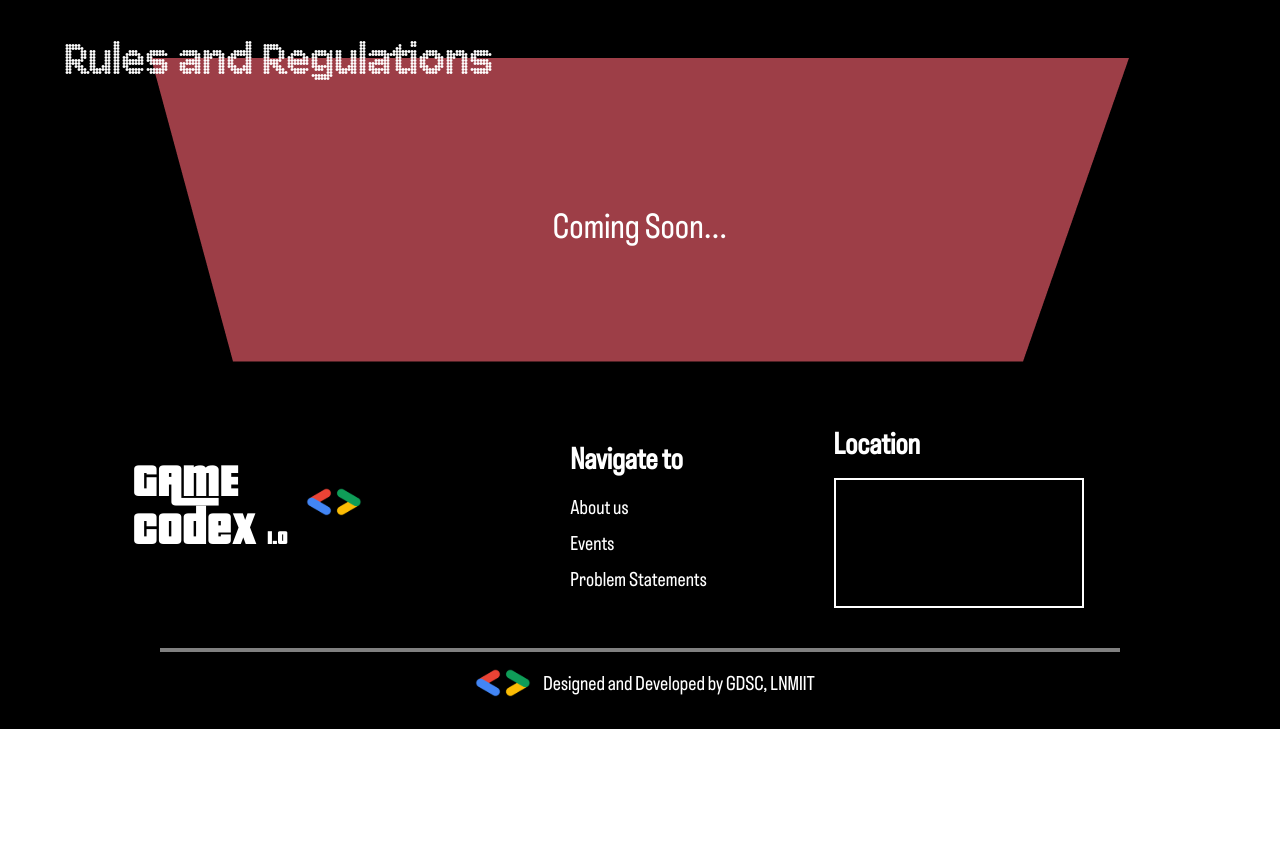
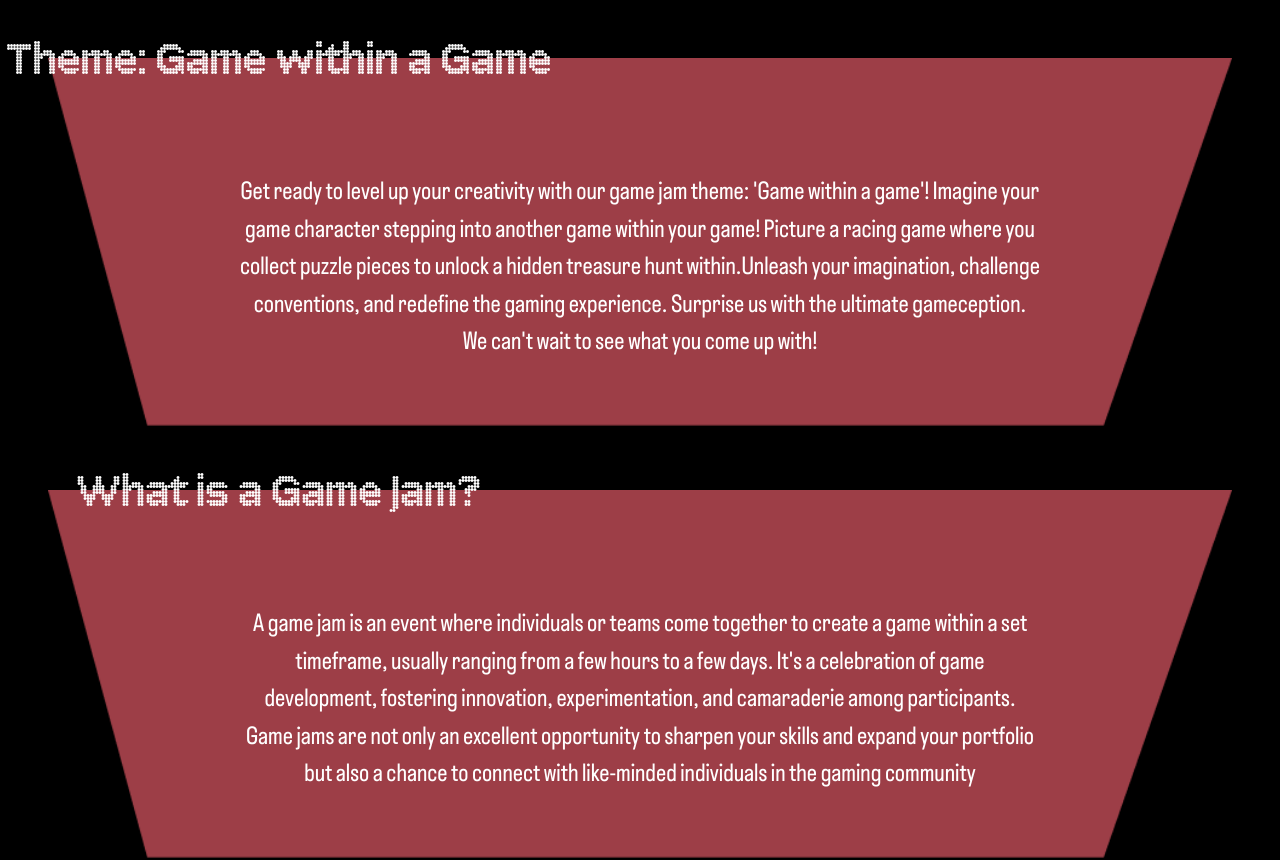
Before and after one commit to dhruvchandak30/GDSC-Hackathon-website, a React (Create React App) app in the folder client/: page /gamejam in a window 1280 px wide. Shown: the part 580-1440 px from the top of the page. Before the commit the page ends 1309 px from the top, so only its background shows below. Built offline with nearby package versions, Linux system fonts and the light colour scheme; grey boxes are pictures that could not be loaded.

Commit message:
Completed GameJam

```diff
--- a/client/src/App.js
+++ b/client/src/App.js
@@ -19,7 +19,7 @@ function App() {
   useEffect(() => {
     setTimeout(() => {
       setLoading(false);
-    }, 3000);
+    }, 30);
   }, []);
   return (
     <div className="">
--- /dev/null
+++ b/client/src/components/GameJam/GameJam.css
@@ -0,0 +1,35 @@
+.GameJamBG {
+  height: 20rem;
+}
+.GameJamDesc {
+  position: absolute;
+  color: #ffffff;
+  bottom: -5rem;
+  left: 5%;
+  width: 90%;
+  text-align: center;
+  display: flex;
+  justify-content: center;
+  align-items: center;
+  top: 32px;
+  font-size: 13px;
+  padding-top: 0.5rem;
+  padding-bottom: 0.5rem;
+  padding-left: 2rem;
+  padding-right: 2rem;
+  font-family: "Instagram";
+}
+
+@media only screen and (min-width: 1200px) {
+  .GameJamBG {
+    height: 23rem;
+  }
+  .GameJamDesc {
+    width: 70%;
+    left: 15%;
+    font-size: 25px;
+    bottom: -5rem;
+    padding-left: 3rem;
+    padding-right: 3rem;
+  }
+}
--- a/client/src/components/GameJam/GameJam.js
+++ b/client/src/components/GameJam/GameJam.js
@@ -8,6 +8,23 @@ import "../GameCodex/GameCodex.css";
 import { useState, useEffect } from "react";
 import HamburgerNavbar from "../Navbar/HamburgerNavbar";
 import { Link } from "react-router-dom";
+import "./GameJam.css";
+import GameJamCard from "./GameJamCard";
+
+const GameJamData = [
+  {
+    title: "Theme: Game within a Game",
+    Desc: "Get ready to level up your creativity with our game jam theme: 'Game within a game'! Imagine your game character stepping into another game within your game! Picture a racing game where you collect puzzle pieces to unlock a hidden treasure hunt within.Unleash your imagination, challenge conventions, and redefine the gaming experience. Surprise us with the ultimate gameception. We can't wait to see what you come up with!",
+  },
+  {
+    title: "What is a Game Jam?",
+    Desc: "A game jam is an event where individuals or teams come together to create a game within a set timeframe, usually ranging from a few hours to a few days. It's a celebration of game development, fostering innovation, experimentation, and camaraderie among participants. Game jams are not only an excellent opportunity to sharpen your skills and expand your portfolio but also a chance to connect with like-minded individuals in the gaming community",
+  },
+  {
+    title: "Getting Started",
+    Desc: "Join our exciting game jam adventure by registering on our website! Whether you're flying solo or teaming up with up to 5 fellow developers, there's a place for you. Once the theme is unveiled, unleash your imagination during a lively brainstorming session. With a generous week-long timeframe, dive into game development, embracing the spirit of exploration and experimentation. Remember, perfection isn't the goal – it's about the journey! When your masterpiece is ready, submit it on the Google Form before the clock runs out. For comprehensive rules, submission guidelines, and supported platforms, reach out to our friendly organizers. Let's embark on this creative journey together and craft unforgettable gaming experiences!",
+  },
+];
 
 const GameJam = () => {
   const [wid, setWid] = useState(window.innerWidth);
@@ -34,7 +51,7 @@ const GameJam = () => {
               </h1>
             </div>
             <div className="flex lg:justify-end justify-center my-14">
-              <Link to="https://unstop.com/p/gamecodex-10-lnm-institute-of-information-technology-lnmiit-jaipur-892560">
+              <Link to="https://docs.google.com/forms/d/e/1FAIpQLSfupxa-3jUAT9SHpTWh2HErhehp2YNs10jzrRK-JQTEL9Ckmg/viewform?vc=0&c=0&w=1&flr=0 ">
                 <button className="font-array text-xl bg-black text-pink-600 border-b-4 border-r-4 py-2 px-12 border-pink-600 ">
                   Register
                 </button>
@@ -43,49 +60,12 @@ const GameJam = () => {
           </div>
         </div>
       </div>
-      <div className="flex  bg-black pt-16  items-center relative flex-col ">
-        <div className="flex lg:mr-[45rem] lg:top-10 lg:absolute sm:text-center">
-          <h1 className="text-white font-array font-array  lg:text-5xl text-3xl mb-4">
-            Rules and Regulations
-          </h1>
-        </div>
-        <div>
-          <img
-            src={GameCodexRect}
-            alt=""
-            className="w-full lg:h-full h-[7rem]"
-          ></img>
-          <motion.div
-            initial={{
-              opacity: 0,
-              y: 100,
-            }}
-            whileInView={{
-              opacity: 1,
-              y: 0,
-              transition: {
-                duration: 1, // Animation duration
-              },
-            }}
-            viewport={{ once: true }}
-            className="absolute text-white lg:bottom-[2rem] lg:left-[25%] left-16 lg:w-1/2 md:w-2/3   text-center flex lg:justify-center lg:items-center top-32 lg:text-[35px] text-[25px] py-2 lg:px-8 px-12 font-instagram"
-          >
-            {/* Get ready to level up your creativity with our game jam theme: 'Game
-            within a game'! Ever wanted to dive into a virtual world where every
-            move unfolds a new game within the game? Picture yourself navigating
-            a maze while solving Sudoku puzzles, or battling dragons in a game
-            of chess. But wait, there's more! Imagine your game character
-            stepping into another game within your game! How about a racing game
-            where you collect puzzle pieces to unlock a hidden treasure hunt
-            within? The possibilities are endless! This theme invites you to
-            explore uncharted territories, challenge conventions, and redefine
-            the gaming experience. Let your imagination run wild and surprise us
-            with the ultimate gameception. We can't wait to see what you come up
-            with! */}
-            Coming Soon...
-          </motion.div>
-        </div>
+      <div>
+        <GameJamCard title={GameJamData[0].title} Desc={GameJamData[0].Desc} />
+        <GameJamCard title={GameJamData[1].title} Desc={GameJamData[1].Desc} />
+        <GameJamCard title={GameJamData[2].title} Desc={GameJamData[2].Desc} />
       </div>
+
       <div className="bg-black">
         <Footer />
       </div>
--- /dev/null
+++ b/client/src/components/GameJam/GameJamCard.js
@@ -0,0 +1,51 @@
+import React from "react";
+import GameCodexRect from "../../assets/GameCodexRect.png";
+import { motion } from "framer-motion";
+import "./GameJam.css";
+const GameJamCard = ({ title, Desc }) => {
+  return (
+    <div className="flex  bg-black pt-16  items-center relative flex-col ">
+      <div className="flex lg:mr-[45rem] lg:top-10 lg:absolute sm:text-center">
+        <motion.div
+          initial={{
+            opacity: 0,
+            y: 100,
+          }}
+          whileInView={{
+            opacity: 1,
+            y: 0,
+            transition: {
+              duration: 2, // Animation duration
+            },
+          }}
+          viewport={{ once: true }}
+          className="text-white font-array font-array  lg:text-5xl text-3xl mb-4"
+        >
+          {title}
+        </motion.div>
+      </div>
+      <div>
+        <img src={GameCodexRect} alt="" className="GameJamBG"></img>
+        <motion.div
+          initial={{
+            opacity: 0,
+            y: 100,
+          }}
+          whileInView={{
+            opacity: 1,
+            y: 0,
+            transition: {
+              duration: 2, // Animation duration
+            },
+          }}
+          viewport={{ once: true }}
+          className="GameJamDesc"
+        >
+          {Desc}
+        </motion.div>
+      </div>
+    </div>
+  );
+};
+
+export default GameJamCard;
```
Also changed, not shown: 1 other file (tests, documents, lock files or other folders).
